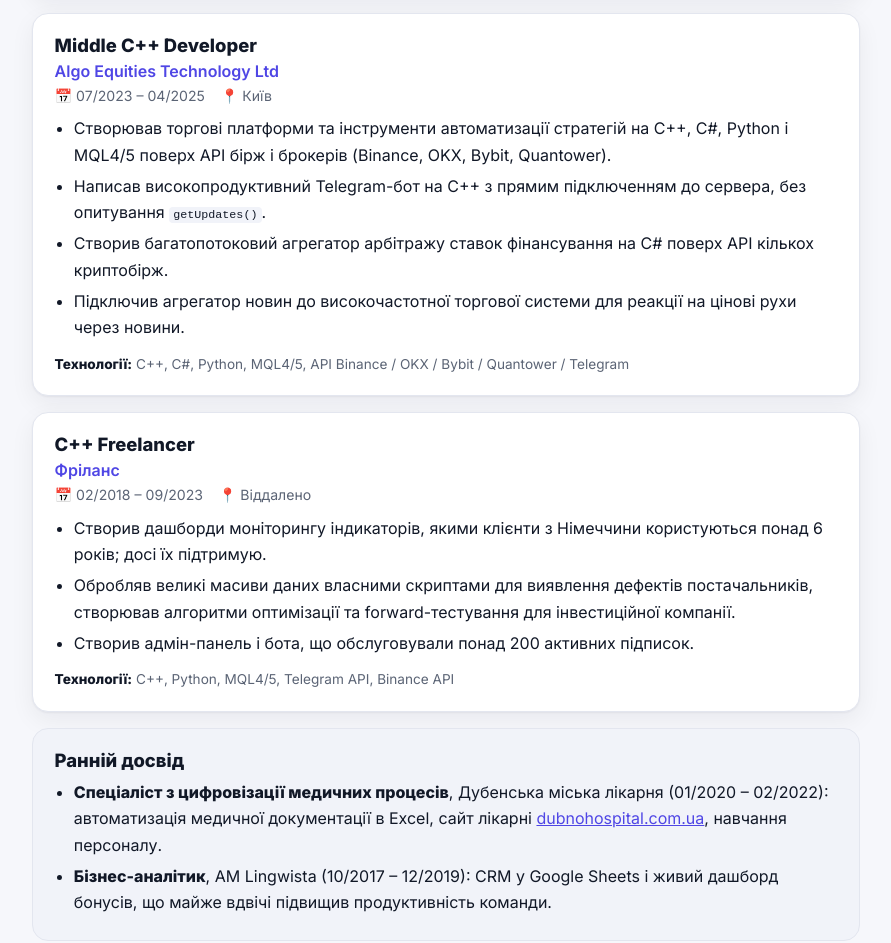
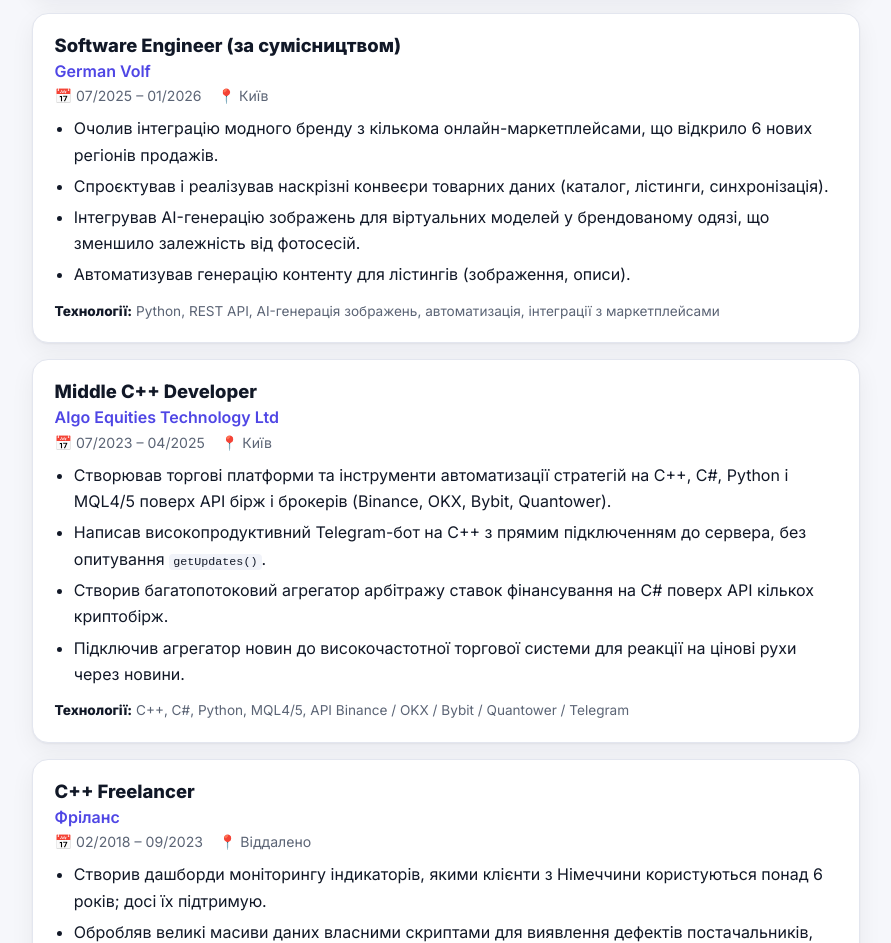
Before and after one commit to andrijmix/CV, a plain HTML site: page index.html in a window 1280 px wide. Shown: the part 5006-5949 px from the top of the page, without its empty margins (194-1085 px from the left). Drawn offline with Linux system fonts and the light colour scheme.

Commit message:
Add German Volf role; keep PDF within 2 pages
- Add the German Volf part-time role (07/2025 - 01/2026) to EN and UA
- PDF: trim bullets for the oldest roles and tighten line height so both
  languages fit 2 pages with headroom

Co-Authored-By: Claude Sonnet 5.5 <noreply@anthropic.com>

```diff
--- a/index.html
+++ b/index.html
@@ -207,6 +207,19 @@
       </div>
 
       <div class="job reveal">
+        <h3 class="title">Software Engineer (за сумісництвом)</h3>
+        <p class="company">German Volf</p>
+        <p class="meta">📅 07/2025 – 01/2026 &nbsp;&nbsp; 📍 Київ</p>
+        <ul>
+          <li>Очолив інтеграцію модного бренду з кількома онлайн-маркетплейсами, що відкрило 6 нових регіонів продажів.</li>
+          <li>Спроєктував і реалізував наскрізні конвеєри товарних даних (каталог, лістинги, синхронізація).</li>
+          <li>Інтегрував AI-генерацію зображень для віртуальних моделей у брендованому одязі, що зменшило залежність від фотосесій.</li>
+          <li>Автоматизував генерацію контенту для лістингів (зображення, описи).</li>
+        </ul>
+        <p class="tech"><strong>Технології:</strong> Python, REST API, AI-генерація зображень, автоматизація, інтеграції з маркетплейсами</p>
+      </div>
+
+      <div class="job reveal">
         <h3 class="title">Middle C++ Developer</h3>
         <p class="company">Algo Equities Technology Ltd</p>
         <p class="meta">📅 07/2023 – 04/2025 &nbsp;&nbsp; 📍 Київ</p>
--- a/js/generatePDF.js
+++ b/js/generatePDF.js
@@ -39,7 +39,7 @@ function getLangSuffix() {
   return lang === 'uk' ? '_ua' : '_en';
 }
 
-const JOB_BULLET_CAPS = [5, 3, 3, 5, 2, 2]; // PDF only: max bullets per job, newest first
+const JOB_BULLET_CAPS = [5, 3, 2, 5, 2, 1, 1]; // PDF only: max bullets per job, newest first
 
 function findSection(key) {
   return document.querySelector(`main section[data-pdf="${key}"]`);
@@ -557,6 +557,7 @@ if (socialLinks.length > 0) {
       const docDefinition = {
         pageSize: 'A4',
         pageMargins: [30, 15, 30, 30], // Reduced margins
+        defaultStyle: { lineHeight: 0.96 }, // slightly tighter lines so both languages fit 2 pages with headroom
         background: function() {
           return {
             canvas: [
```
Also changed, not shown: en.html (+13 -0 lines).
